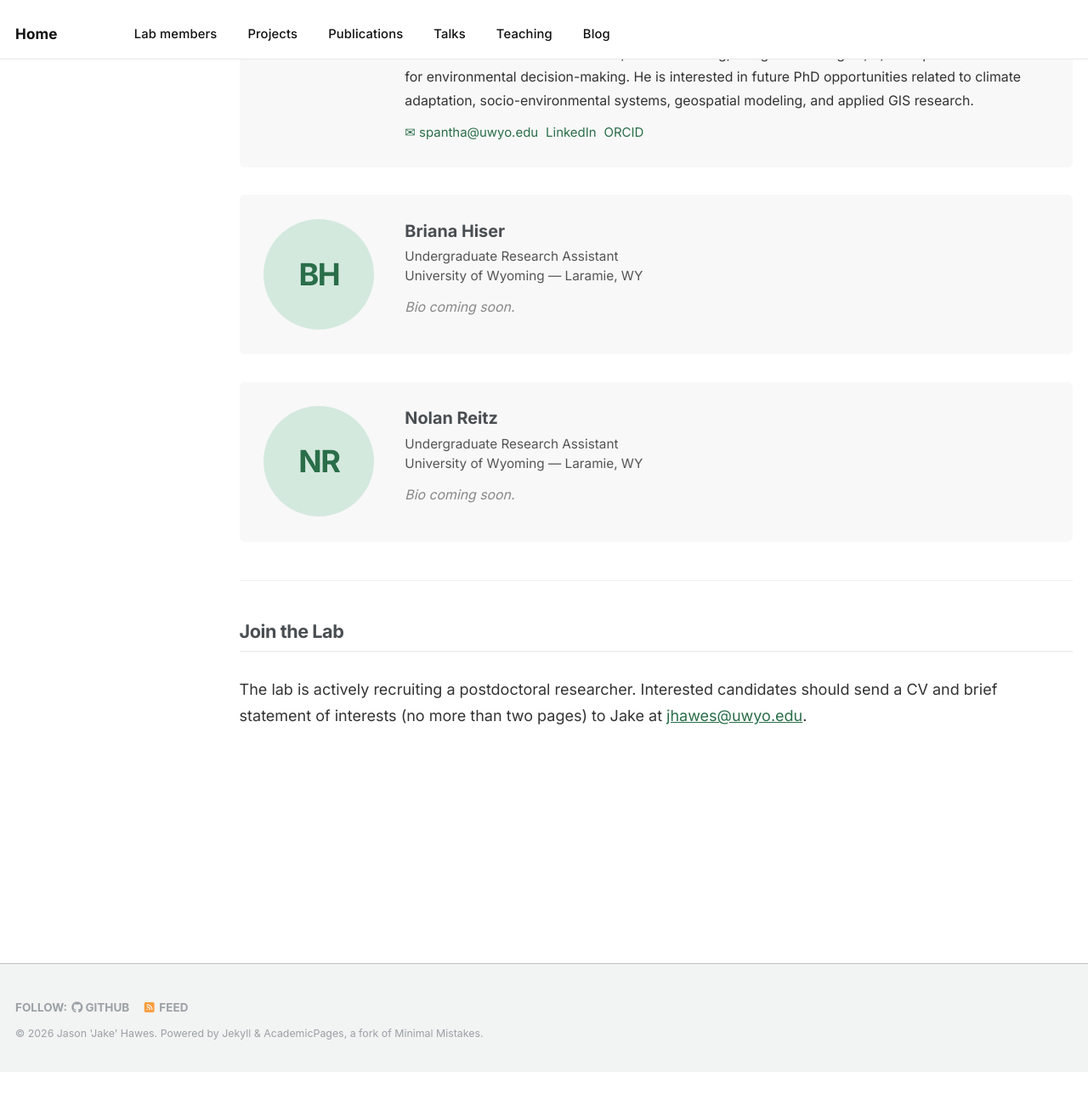
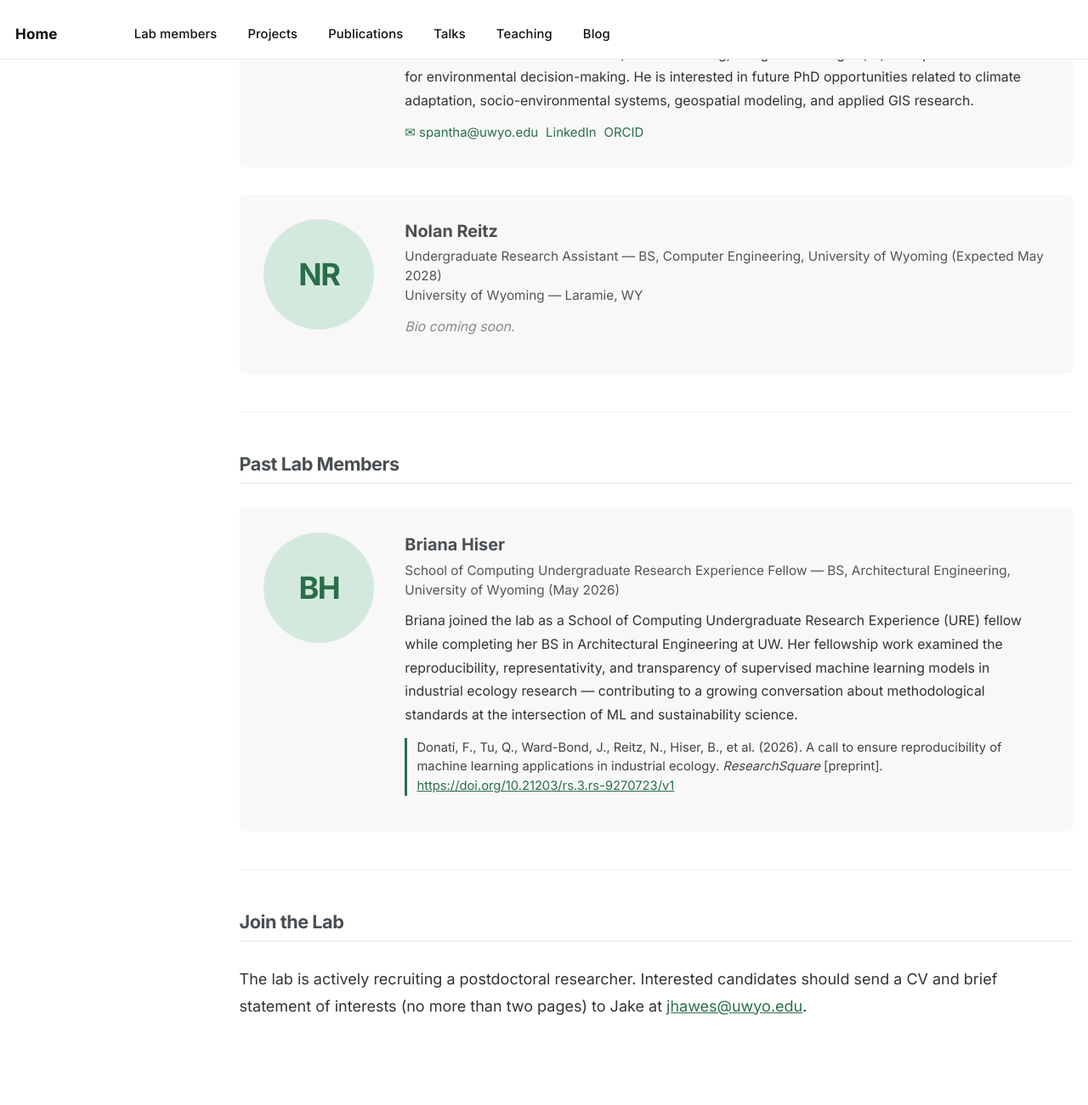
Before and after one commit to jkhawes/jkhawes.github.io, a Jekyll site: the page built from _pages/lab-members.md, in a window 1280 px wide and 1400 px high, scrolled down 1815 px. Shown: the top 1301 px of the window at 85% size. Built offline with Jekyll 4.4.1, drawn with Linux system fonts in a browser that asks for light colours; before the commit the page ends 3078 px from its top, so only the background shows below that.

Commit message:
Undergrad bios.

```diff
--- a/_pages/lab-members.md
+++ b/_pages/lab-members.md
@@ -158,23 +158,29 @@
   </div>
 </div>
 
-<!-- Briana Hiser -->
-<div class="hes-member-card">
-  <div class="hes-avatar-placeholder" aria-label="Briana Hiser">BH</div>
-  <div>
-    <div class="hes-member-card__name">Briana Hiser</div>
-    <p class="hes-member-card__title">Undergraduate Research Assistant<br>University of Wyoming &mdash; Laramie, WY</p>
-    <p class="hes-member-card__bio" style="color:#888; font-style:italic;">Bio coming soon.</p>
-  </div>
-</div>
 
 <!-- Nolan Reitz -->
 <div class="hes-member-card">
   <div class="hes-avatar-placeholder" aria-label="Nolan Reitz">NR</div>
   <div>
     <div class="hes-member-card__name">Nolan Reitz</div>
-    <p class="hes-member-card__title">Undergraduate Research Assistant<br>University of Wyoming &mdash; Laramie, WY</p>
+    <p class="hes-member-card__title">Undergraduate Research Assistant &mdash; BS, Computer Engineering, University of Wyoming (Expected May 2028)<br>University of Wyoming &mdash; Laramie, WY</p>
     <p class="hes-member-card__bio" style="color:#888; font-style:italic;">Bio coming soon.</p>
+  </div>
+</div>
+
+<hr style="border:none; border-top:1px solid #f0f0f0; margin: 2.5em 0 2em;">
+
+<h2 class="hes-members-heading">Past Lab Members</h2>
+
+<!-- Briana Hiser -->
+<div class="hes-member-card">
+  <div class="hes-avatar-placeholder" aria-label="Briana Hiser">BH</div>
+  <div>
+    <div class="hes-member-card__name">Briana Hiser</div>
+    <p class="hes-member-card__title">School of Computing Undergraduate Research Experience Fellow &mdash; BS, Architectural Engineering, University of Wyoming (May 2026)</p>
+    <p class="hes-member-card__bio">Briana joined the lab as a School of Computing Undergraduate Research Experience (URE) fellow while completing her BS in Architectural Engineering at UW. Her fellowship work examined the reproducibility, representativity, and transparency of supervised machine learning models in industrial ecology research &mdash; contributing to a growing conversation about methodological standards at the intersection of ML and sustainability science.</p>
+    <div class="hes-member-card__pub">Donati, F., Tu, Q., Ward-Bond, J., Reitz, N., Hiser, B., et al. (2026). A call to ensure reproducibility of machine learning applications in industrial ecology. <em>ResearchSquare</em> [preprint]. <a href="https://www.researchsquare.com/article/rs-9270723/v1" target="_blank">https://doi.org/10.21203/rs.3.rs-9270723/v1</a></div>
   </div>
 </div>
 
```
